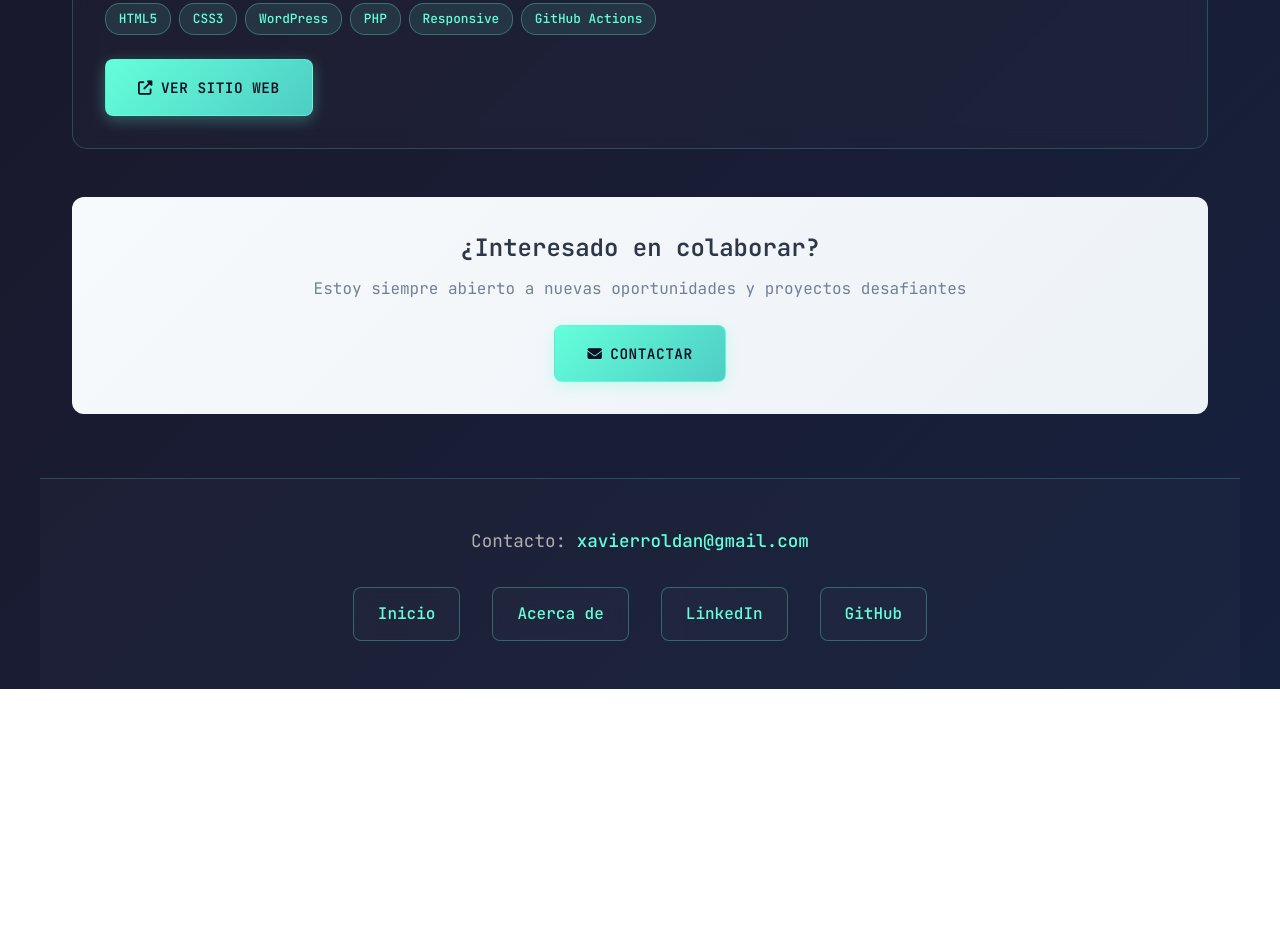
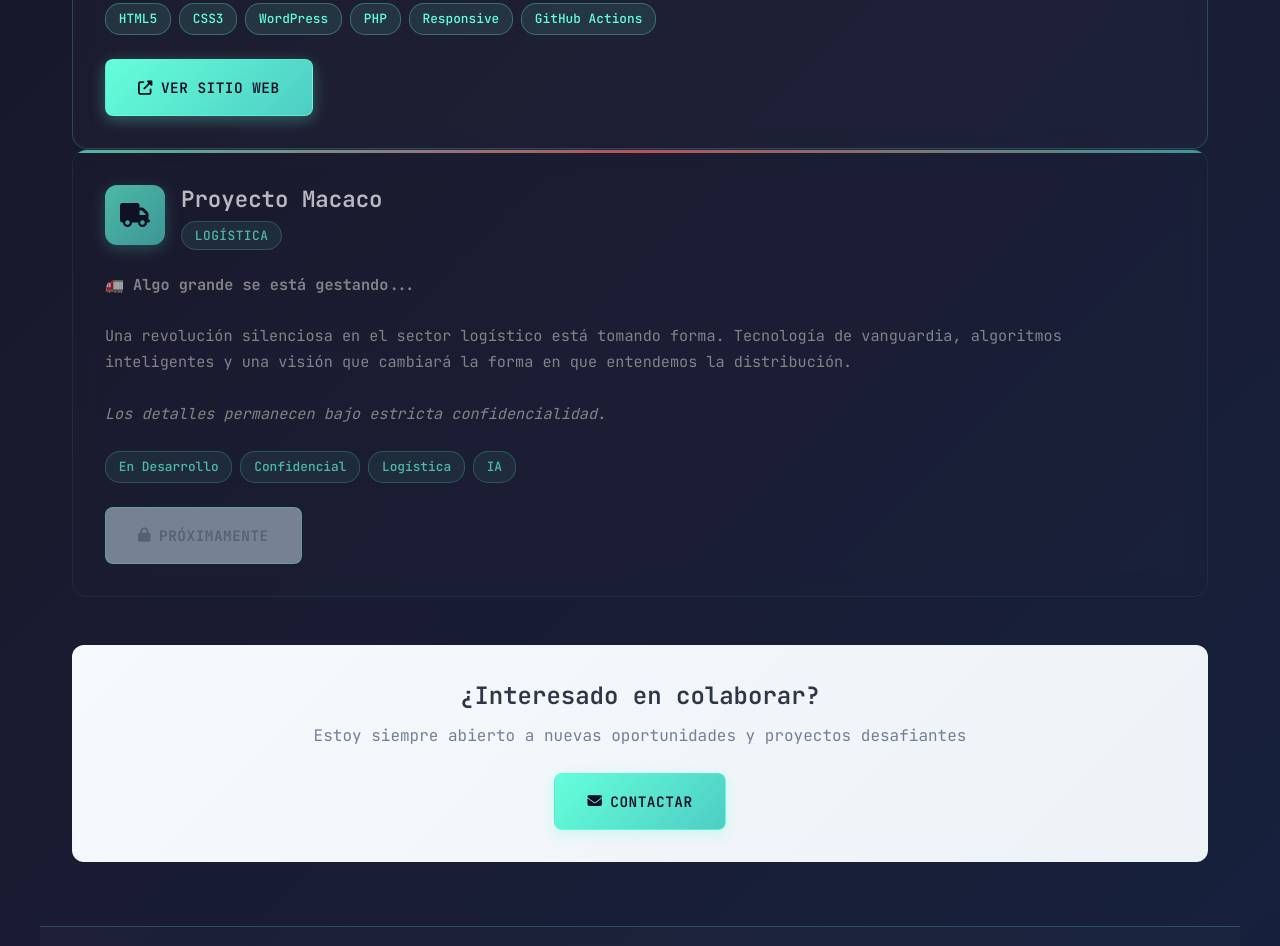
Before and after one commit to xavieroldan/BioSiteCursor, a plain HTML site: page projects.html in a window 1280 px wide. Shown: the part 1522-2468 px from the top of the page. Before the commit the page ends 2211 px from the top, so only its background shows below. Drawn offline with Linux system fonts and the light colour scheme.

Commit message:
feat: add mysterious Project Macaco - confidential logistics project in development

```diff
--- a/projects.html
+++ b/projects.html
@@ -179,6 +179,39 @@
                         </a>
                     </div>
                 </div>
+
+                <div class="project-card coming-soon">
+                    <div class="project-header">
+                        <div class="project-icon">
+                            <i class="fas fa-truck"></i>
+                        </div>
+                        <div class="project-info">
+                            <h3>Proyecto Macaco</h3>
+                            <span class="project-category">Logística</span>
+                        </div>
+                    </div>
+                    <div class="project-description">
+                        <p>
+                            🚛 <strong>Algo grande se está gestando...</strong><br><br>
+                            Una revolución silenciosa en el sector logístico está tomando forma.
+                            Tecnología de vanguardia, algoritmos inteligentes y una visión que cambiará
+                            la forma en que entendemos la distribución.<br><br>
+                            <em>Los detalles permanecen bajo estricta confidencialidad.</em>
+                        </p>
+                    </div>
+                    <div class="project-tech">
+                        <span class="tech-tag">En Desarrollo</span>
+                        <span class="tech-tag">Confidencial</span>
+                        <span class="tech-tag">Logística</span>
+                        <span class="tech-tag">IA</span>
+                    </div>
+                    <div class="project-links">
+                        <a href="#" class="project-link disabled">
+                            <i class="fas fa-lock"></i>
+                            Próximamente
+                        </a>
+                    </div>
+                </div>
             </section>
 
             <section class="cta">
```
